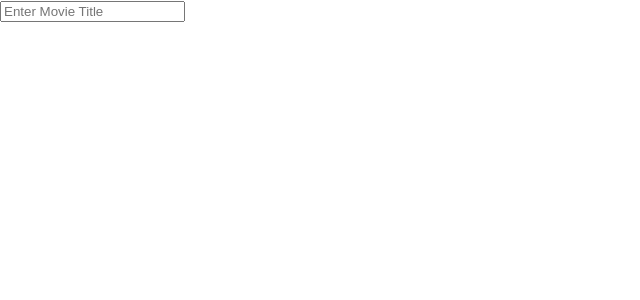
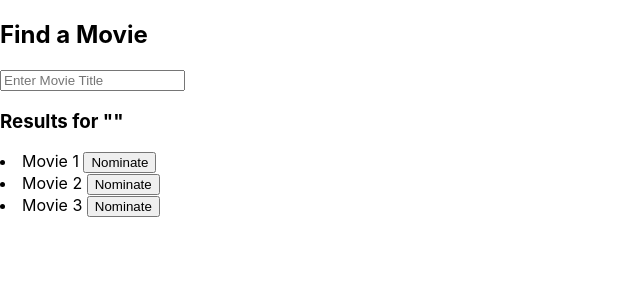
Before and after one commit to skendanavian/Movie-Award-Nomination-App, a React (Create React App) app: page / in a window 1280 px wide. Shown: the top 300 px of the page, without its empty margins (0-640 px from the left). Built offline with nearby package versions, Linux system fonts and the light colour scheme.

Commit message:
added nomination panel and list/btns

```diff
--- a/src/App.js
+++ b/src/App.js
@@ -1,5 +1,6 @@
 import { useState } from "react";
-import SearchBar from "../src/components/SearchBar";
+import SearchPanel from "../src/components/SearchPanel";
+import NominationPanel from "../src/components/NominationPanel";
 
 function App() {
   const [input, setInput] = useState("");
@@ -8,7 +9,12 @@ function App() {
     setInput(value);
   };
 
-  return <SearchBar handleSearchBar={handleSearchBar} />;
+  return (
+    <div>
+      <SearchPanel handleSearchBar={handleSearchBar} />
+      <NominationPanel input={input} />
+    </div>
+  );
 }
 
 export default App;
--- a/src/components/NominationListItem.jsx
+++ b/src/components/NominationListItem.jsx
@@ -1,8 +1,11 @@
-import './NominationListItem.scss';
+import Button from "./Button";
+import "./NominationListItem.scss";
 
-function NominationListItem() {
+function NominationListItem({ movieData }) {
   return (
-
+    <li>
+      {movieData} <Button>Nominate</Button>
+    </li>
   );
 }
 
--- a/src/components/NominationPanel.jsx
+++ b/src/components/NominationPanel.jsx
@@ -1,9 +1,19 @@
-import Button from './Button';
-import './NominationPanel.scss';
+import Button from "./Button";
+import NominationListItem from "./NominationListItem";
+import "./NominationPanel.scss";
 
-function NominationPanel() {
+const testData = ["Movie 1", "Movie 2", "Movie 3"];
+
+function NominationPanel({ input }) {
+  const searchListItems = testData.map((movie) => {
+    return <NominationListItem key={movie} movieData={movie} />;
+  });
+
   return (
-
+    <div>
+      <h3>Results for "{input}" </h3>
+      <div>{searchListItems}</div>
+    </div>
   );
 }
 
--- a/src/components/SearchPanel.jsx
+++ b/src/components/SearchPanel.jsx
@@ -1,8 +1,12 @@
-import './SearchPanel.scss';
+import SearchBar from "./SearchBar";
+import "./SearchPanel.scss";
 
-function SearchPanel() {
+function SearchPanel({ handleSearchBar }) {
   return (
-
+    <div>
+      <h2>Find a Movie</h2>
+      <SearchBar handleSearchBar={handleSearchBar} />
+    </div>
   );
 }
 
```
Also changed, not shown: src/components/SearchPanel.scss (added), 1 other file (tests, documents, lock files or other folders).
